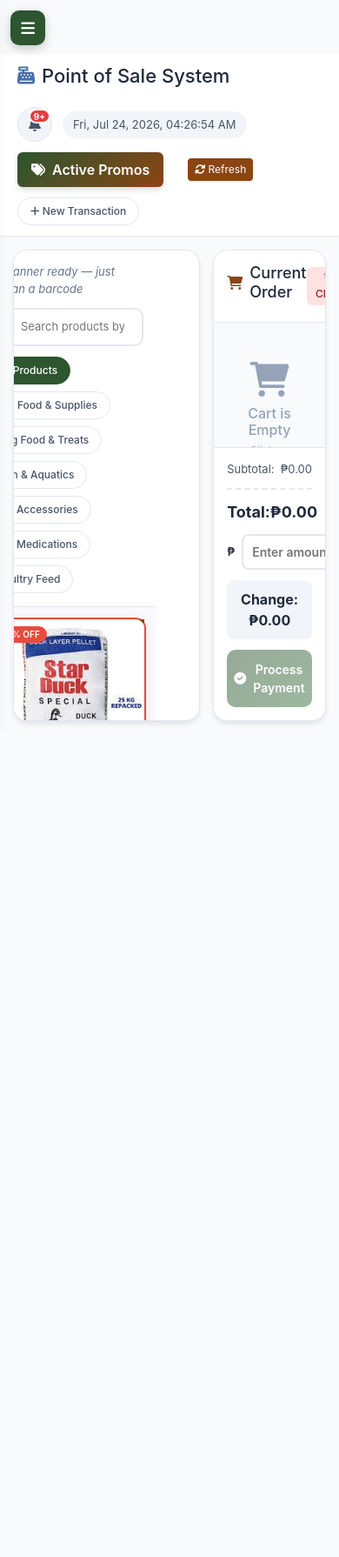
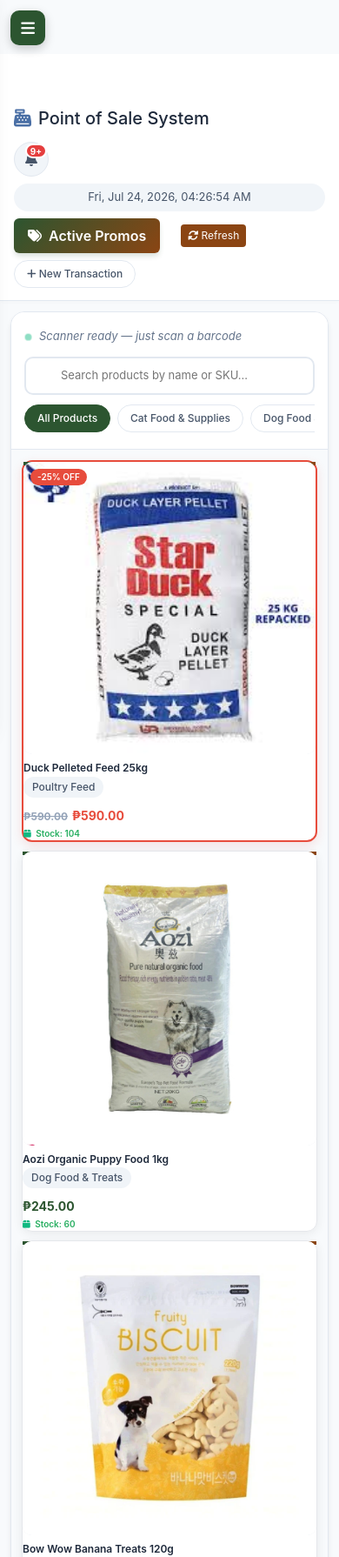
Before and after one commit to AnthonyS4b/Capstone, a PHP site: page /PosUI_db.php in a window 390 px wide. Shown: the top 1790 px of the page at 87% size. Before the commit the page ends 832 px from the top, so only its background shows below. Run offline with PHP 8.4, Linux system fonts and the light colour scheme; a user stored in the database is signed in; data comes from the database, SQL or seed files in the repository.

Commit message:
changed the layout for mobile/responsiveness

```diff
--- a/assets/css/PosCSS.css
+++ b/assets/css/PosCSS.css
@@ -1417,3 +1417,83 @@ body {
         padding: 1rem;
     }
 }
+
+/* Mobile POS: the desktop split pane must stack instead of overflowing off-screen. */
+@media (max-width: 768px) {
+    body,
+    .pos-container {
+        height: auto;
+        min-height: 100vh;
+        overflow: visible;
+    }
+
+    .pos-main {
+        min-width: 0;
+        overflow: visible;
+    }
+
+    .pos-header {
+        padding: 14px 16px;
+        padding-top: 62px;
+        flex-wrap: wrap;
+    }
+
+    .pos-header h1 {
+        font-size: 1.25rem;
+        margin: 0;
+    }
+
+    .header-actions {
+        gap: 8px;
+    }
+
+    .header-actions .date-time {
+        width: 100%;
+        text-align: center;
+    }
+
+    .pos-content {
+        flex-direction: column;
+        overflow: visible;
+        padding: 12px;
+        gap: 12px;
+    }
+
+    .pos-content .products-section,
+    .pos-content .cart-section {
+        width: 100%;
+        flex: none;
+        min-width: 0;
+    }
+
+    .pos-content .products-section {
+        min-height: 540px;
+    }
+
+    .pos-content .cart-section {
+        min-height: 420px;
+    }
+
+    .products-grid {
+        grid-template-columns: repeat(2, minmax(0, 1fr));
+        overflow: visible;
+        max-height: none;
+    }
+
+    .category-filters {
+        flex-wrap: nowrap;
+        overflow-x: auto;
+        padding-bottom: 4px;
+        scrollbar-width: thin;
+    }
+
+    .category-btn {
+        flex: 0 0 auto;
+    }
+}
+
+@media (max-width: 390px) {
+    .products-grid {
+        grid-template-columns: 1fr;
+    }
+}
--- a/assets/css/reco.css
+++ b/assets/css/reco.css
@@ -1236,11 +1236,11 @@ body {
 
 @media (max-width: 768px) {
     .welcome-banner {
-        flex-direction: row !important;
+        flex-direction: column !important;
         text-align: left !important;
-        padding: 20px 15px !important;
-        justify-content: space-between !important;
-        gap: 10px !important;
+        padding: 18px 15px !important;
+        align-items: stretch !important;
+        gap: 12px !important;
     }
 
     .welcome-text h1 {
@@ -1252,13 +1252,24 @@ body {
     }
 
     .banner-actions {
-        flex-direction: row !important;
+        flex-direction: column !important;
         gap: 8px !important;
+        align-items: stretch !important;
     }
 
     .status-indicator, .date-display, .btn-update-analysis {
         padding: 6px 12px !important;
         font-size: 0.75rem !important;
+    }
+
+    .filter-bar,
+    .filter-group {
+        flex-wrap: wrap;
+    }
+
+    .filter-group:last-child,
+    #searchBox {
+        width: 100%;
     }
 
     .recommendations-grid {
```
Also changed, not shown: assets/css/archivecss.css (+20 -0 lines), assets/css/categories.css (+34 -0 lines), assets/js/Reco.js (+14 -11 lines), 5 other files.
